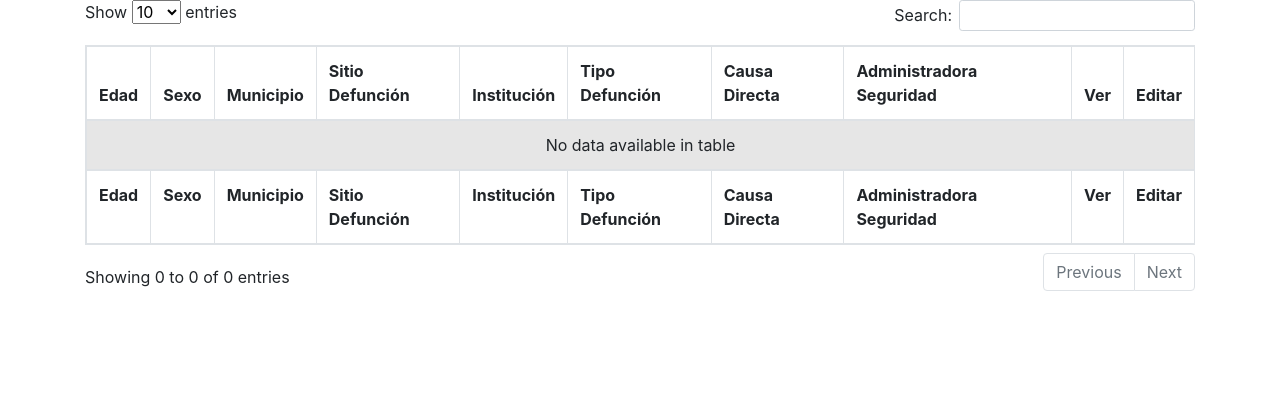
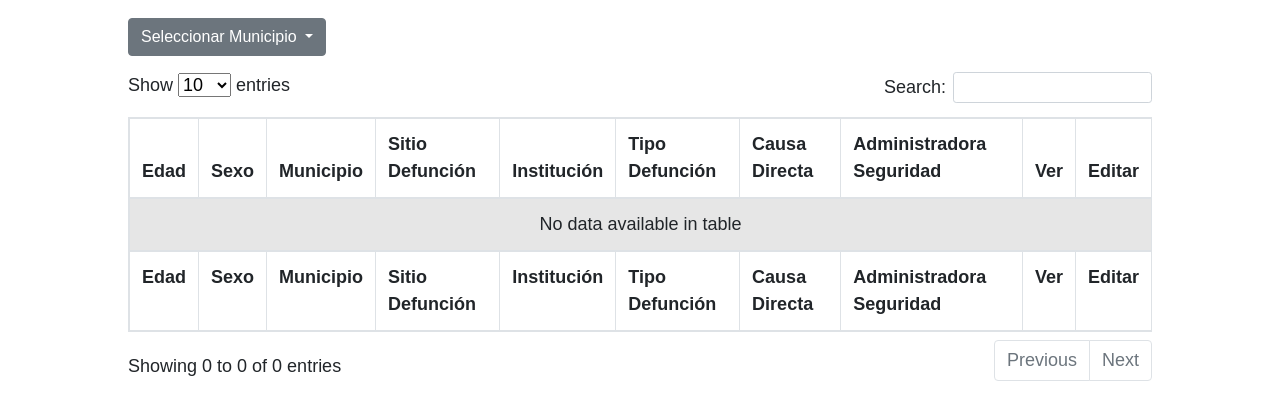
Before and after one commit to leidyGomezCala/defProy, a Symfony app: template templates/fallecidos/index.html.twig in a window 1280 px wide. Shown: the part 56-476 px from the top of the page. Run offline with Twig, Linux system fonts and the light colour scheme; the template is opened without the code that fills it, so the values that code supplies are empty; some libraries are stand-ins or nearby versions.

Commit message:
se agrego un drowbutton que permite escoger por cual municipio realizar la consulta

```diff
--- a/templates/fallecidos/index.html.twig
+++ b/templates/fallecidos/index.html.twig
@@ -3,8 +3,7 @@ endblock %} {% block body %}
 <style>
   .example-wrapper {
     margin: 1em auto;
-    max-width: 800px;
-    width: 95%;
+    width: 80%;
     font: 18px/1.5 sans-serif;
   }
   .example-wrapper code {
@@ -12,7 +11,25 @@ endblock %} {% block body %}
     padding: 2px 6px;
   }
 </style>
-
+<div class="example-wrapper">
+  <div class="row">
+    <div class="container">
+      <div class="input-group mb-3">
+      <div class="dropdown">
+        <button class="btn btn-secondary dropdown-toggle" type="button" id="dropdownMenuButton1" data-bs-toggle="dropdown" aria-expanded="false">
+          Seleccionar Municipio
+        </button>
+        <ul class="dropdown-menu" aria-labelledby="dropdownMenuButton1">
+          <li><a class="dropdown-item" href="/">Todos los municipios</a></li>
+          {% for municipio in municipios %}
+          <li><a class="dropdown-item" href="/{{municipio.idmunicipio}}">{{municipio.nombremunicipio}}</a></li>
+          {% endfor %}
+        </ul>
+      </div>
+    </div>
+    </div>
+    </div>
+    <div class="row">
     <div class="container">
             <div class="table-responsive">
               <table
@@ -88,6 +105,8 @@ endblock %} {% block body %}
               </table>
             </div>
           </div>
+    </div>
+</div>
 <script>
 
   let tableDataFallecidos = $('#tableDataFallecidos').DataTable({
```
Lines whose indentation alone changed are shown as unchanged.
